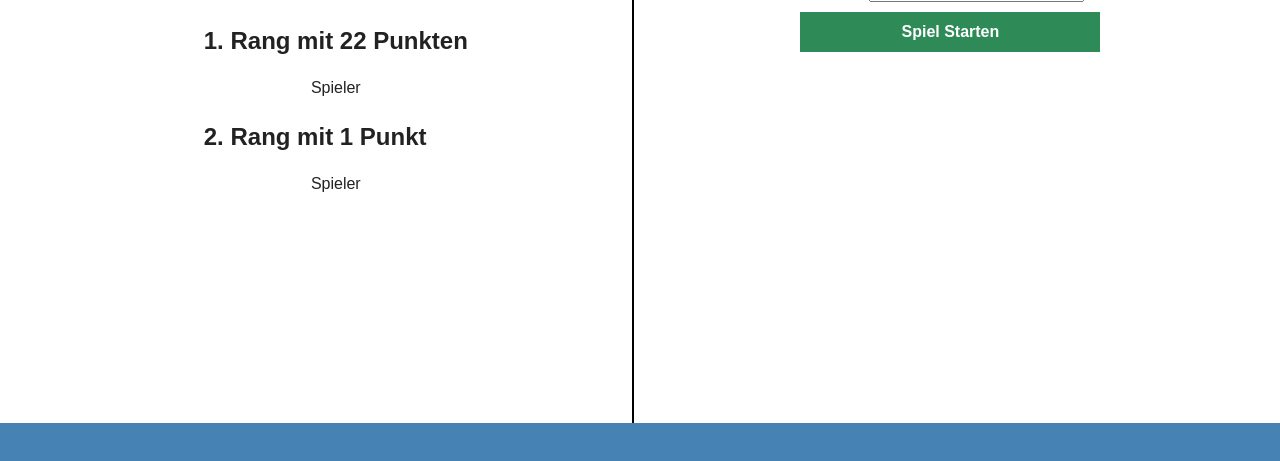
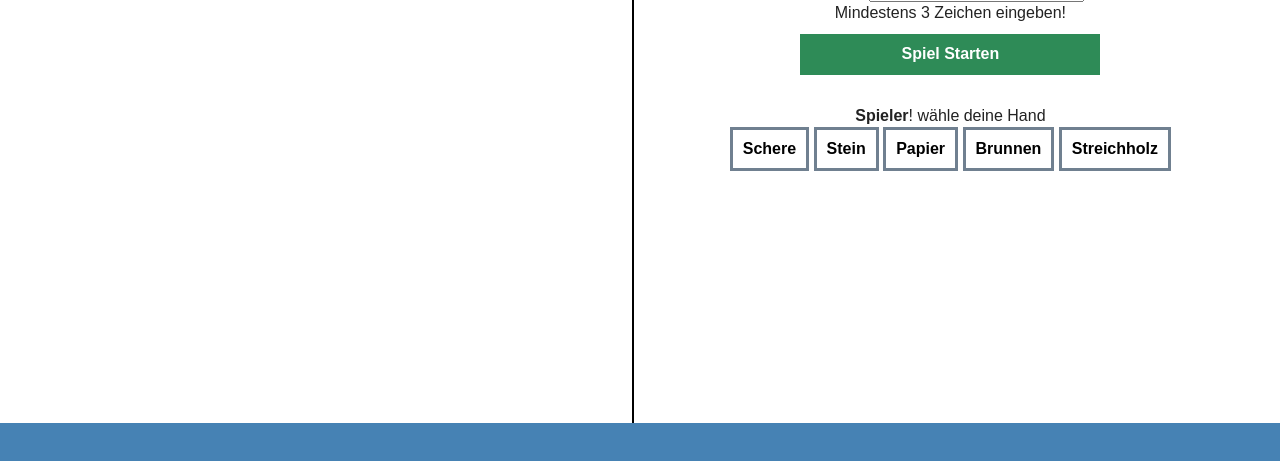
Before and after one commit to pschlump-at-hsr/SchereSteinPapier, a plain HTML site: page Umsetzung/index.html in a window 1280 px wide. Both pictures are taken after a click on the button "Spiel Starten". Shown: the part 277-738 px from the top of the page. Drawn offline with nearby package versions, Linux system fonts and the light colour scheme.

Commit message:
design und startlogik implementiert

```diff
--- a/Umsetzung/css/main.css
+++ b/Umsetzung/css/main.css
@@ -30,7 +30,7 @@ main {
   text-align: center;
 }
 main div {
-  padding: 20px 0px 20px 0px;
+  padding: 20px 0 20px 0;
 
 }
 #ranking {
@@ -39,12 +39,12 @@ main div {
 .column {
   float: left;
   width: 49.5%;
-  padding: 0px;
+  padding: 0;
   height: 100%;
   overflow: hidden;
 }
 .row {
-  padding: 0px;
+  padding: 0;
   position: absolute;
   top: 200px;
   bottom: 100px;
@@ -63,7 +63,7 @@ main div {
   width: 100%;
 }
 h1 {
-  margin: 0px;
+  margin: 0;
   padding: 10px;
 }
 
@@ -76,11 +76,11 @@ header, footer {
   width: 100%;
 }
 header {
-  top: 0px;
+  top: 0;
 }
 
 footer {
-  bottom: 0px;
+  bottom: 0;
 }
 
 ul {
@@ -107,7 +107,22 @@ button {
   transition-duration: 0.4s;
   border: 3px solid seagreen;
 }
-
+.selector {
+  background-color: white;
+  color: black;
+  border: 3px solid slategrey;
+  width: auto;
+  padding: 10px 10px;
+  margin: 0;
+}
+.selector:hover {
+  color: steelblue;
+  background-color: aliceblue;
+}
+.selector:focus {
+  background-color: steelblue;
+  color: darkblue;
+}
 button:hover {
   background-color: white;
   color: black;
--- a/Umsetzung/index.html
+++ b/Umsetzung/index.html
@@ -34,7 +34,7 @@
     <div class="row">
       <div id="ranking" class="column">
         <h1>Rangliste</h1>
-        <ul>
+        <ul id="entries">
           <li>
             <h2>1. Rang mit 22 Punkten</h2>
             <p>Spieler</p>
@@ -48,8 +48,17 @@
     <div id="game" class="column">
       <p>Starten Sie ein neues Spiel</p>
       <label for="name">Name:</label>
-      <input type="text" name="Name" id="name"><br>
-      <button type="button" name="start_game" onclick="start_game(document.getElementById('name').value)">Spiel Starten</button>
+      <input type="text" name="Name" id="name" minlength="3"><br>
+      <span id="errmsg"></span><br>
+      <button type="button" id="startGame">Spiel Starten</button>
+      <div id="gamble">
+        <span><b id="gamer">Spieler</b>! wähle deine Hand</span><br>
+        <button type="button" id="scissor" class="selector">Schere</button>
+        <button type="button" id="stone" class="selector">Stein</button>
+        <button type="button" id="paper" class="selector">Papier</button>
+        <button type="button" id="well" class="selector">Brunnen</button>
+        <button type="button" id="match" class="selector">Streichholz</button>
+      </div>
     </div>
     </div>
     <footer>
--- a/Umsetzung/js/main.js
+++ b/Umsetzung/js/main.js
@@ -1,35 +1,46 @@
-(
-  function(){
-  if (!('indexedDB' in window)) {
-    console.log('This browser doesn\'t support IndexedDB');
-    return;
+let player = new Map();
+
+function init() {
+  if (localStorage.length > 0){
+    for(let i = 0;i < localStorage.length ; i++){
+      console.log("Spieler "+localStorage.key(i)+" mit "+localStorage.getItem(localStorage.key(i))+" Punkten hinzugefügt");
+      player.set(localStorage.key(i), localStorage.getItem(localStorage.key(i)));
+    }
   }
+  displayRanking();
+  document.getElementById('startGame').addEventListener('click', function () {
 
-  let openRequest = indexedDB.open("3SPB",1);
-
-openRequest.onupgradeneeded = function () {
-  let db = openRequest.result;
-  switch (db.version) {
-    case 0:
-      db.createObjectStore("player",{keyPath: 'name'});
-    case 1:
-      return;
-  }
-  }
-
-openRequest.onerror = function () {
-  console.error("Error", openRequest.error);
+    let playerTextBox = document.getElementById('name');
+    let errmsg  = document.getElementById('errmsg');
+    if (playerTextBox.value < 3) {
+      errmsg.innerHTML="Mindestens 3 Zeichen eingeben!";
+    } else {
+      errmsg.innerHTML="";
+      if (typeof player.get(playerTextBox.value) == 'undefined') {
+        player.set(playerTextBox.value, 0);
+        localStorage.setItem(playerTextBox.value, '0');
+        console.log(playerTextBox.value + " wurde dem Storage hinzugefügt.");
+        displayRanking();
+      }
+      startGame(playerTextBox.value);
+    }
+  });
+}
+function startGame(activePlayer) {
+  document.getElementById("gamer").innerText = activePlayer;
 }
 
-openRequest.onsuccess = function () {
-  let db = openRequest.result;
+function displayRanking() {
+  let ranking = "";
+  let rank = 1;
+  player[Symbol.iterator] = function* () {
+    yield* [...this.entries()].sort((a,b) => b[1]-a[1]);
+  }
+  for (let [key, value] of player) {
+    console.log("Spieler "+key+" mit "+value+" Siegen");
+   ranking +="<li><h2>" + rank + ". Rang mit "+ value + " Punkten</h2><p>" + key + "</p></li>";
+    rank++;
+  }
+  document.getElementById('entries').innerHTML = ranking;
 }
-}()
-
-)
-function start_game(player) {
-  if(player == 0){
-    window.alert("Bitte einen Namen eingeben!");
-  }
-
-}
+window.addEventListener('load', init);
```
Also changed, not shown: 1 other file.
